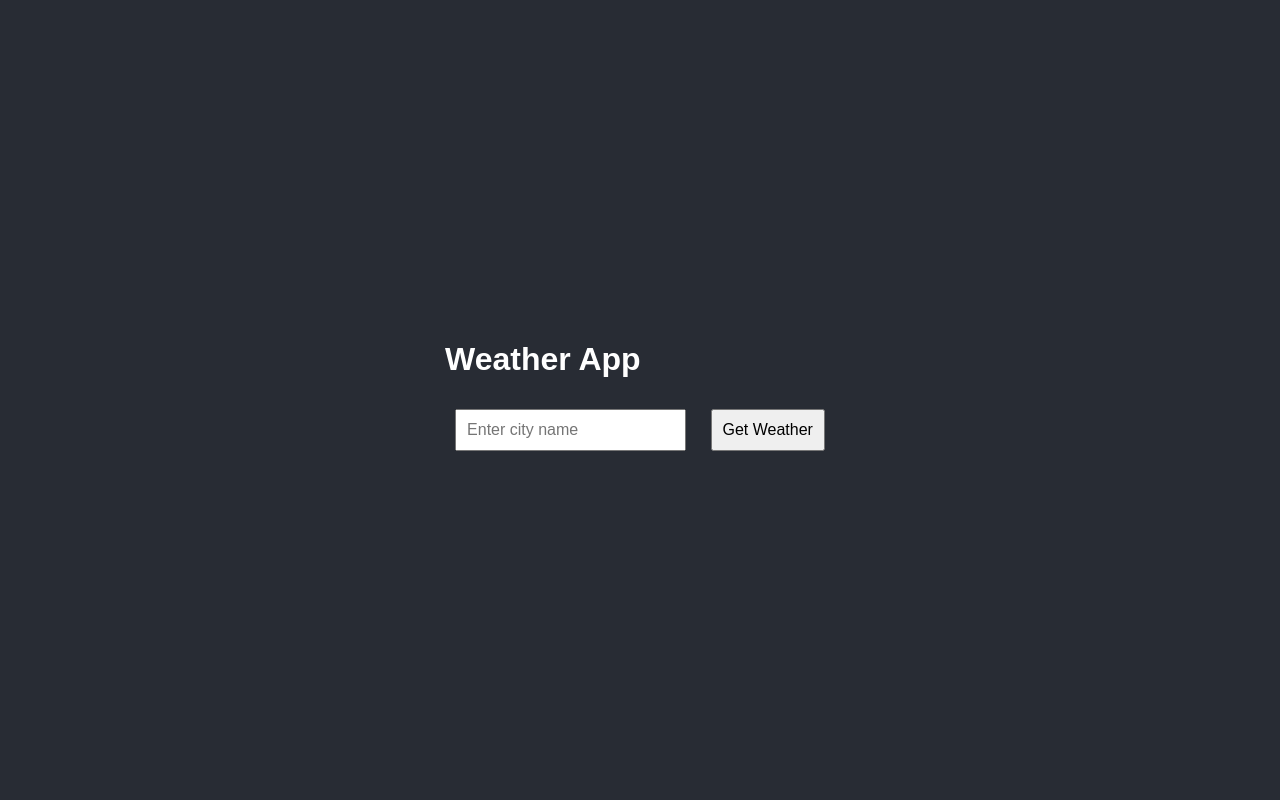
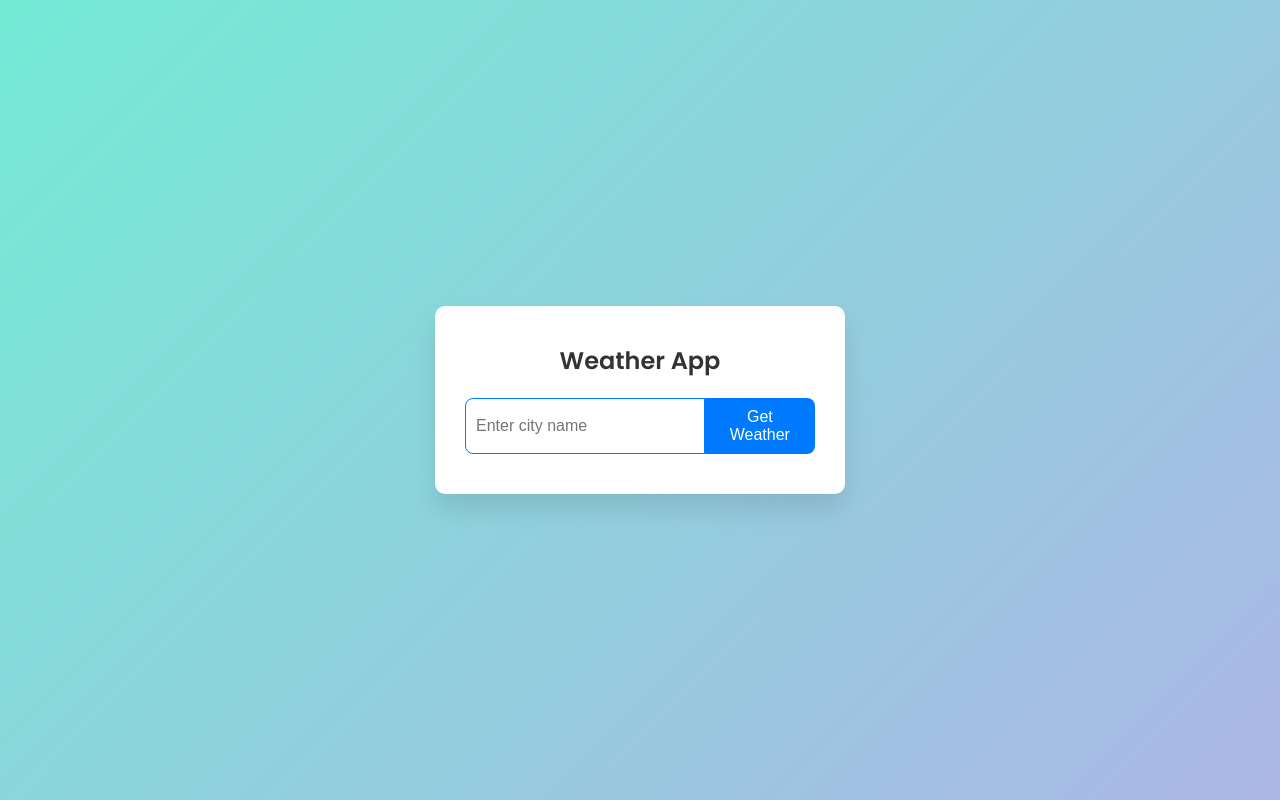
Before and after one commit to darshafat/kashmirweather, a plain HTML site: page index.html in a window 1280 px wide. Drawn offline with Linux system fonts and the light colour scheme.

Commit message:
Update styles.css

```diff
--- a/styles.css
+++ b/styles.css
@@ -1,34 +1,88 @@
-/* General Styles */
 body {
-    font-family: Arial, sans-serif;
-    background-color: #282c34;
-    color: #fff;
+    font-family: 'Poppins', sans-serif;
+    background: linear-gradient(135deg, #74ebd5 0%, #ACB6E5 100%);
     margin: 0;
     padding: 0;
-    overflow: hidden;
     display: flex;
     justify-content: center;
     align-items: center;
     height: 100vh;
-}
-
-#app {
-    text-align: center;
-    z-index: 2;
+    color: #333;
+    overflow: hidden;
     position: relative;
 }
 
-input, button {
+.app-container {
+    background-color: #fff;
+    padding: 20px 30px;
+    border-radius: 10px;
+    box-shadow: 0px 15px 25px rgba(0, 0, 0, 0.1);
+    text-align: center;
+    width: 350px;
+    z-index: 10;
+}
+
+h1 {
+    font-size: 24px;
+    margin-bottom: 20px;
+}
+
+.search-container {
+    display: flex;
+    justify-content: center;
+    margin-bottom: 20px;
+}
+
+.search-input {
     padding: 10px;
-    margin: 10px;
+    border-radius: 8px 0 0 8px;
+    border: 1px solid #007bff;
+    width: 70%;
     font-size: 16px;
 }
 
-#weatherInfo, #forecastContainer {
-    margin-top: 20px;
+.search-button {
+    padding: 10px 15px;
+    border-radius: 0 8px 8px 0;
+    background-color: #007bff;
+    color: #fff;
+    border: none;
+    cursor: pointer;
+    font-size: 16px;
 }
 
-/* Background Animation Styles */
+.search-button:hover {
+    background-color: #0056b3;
+}
+
+.weather-info, .forecast-container {
+    margin-top: 20px;
+    animation: fadeIn 0.5s ease-in-out;
+}
+
+.weather-info h2 {
+    font-size: 22px;
+    margin-bottom: 10px;
+}
+
+.weather-info p {
+    font-size: 18px;
+    margin: 5px 0;
+}
+
+.forecast-container h3 {
+    margin-bottom: 15px;
+}
+
+.forecast-container div {
+    margin-bottom: 10px;
+}
+
+@keyframes fadeIn {
+    from { opacity: 0; }
+    to { opacity: 1; }
+}
+
 #backgroundAnimation {
     position: absolute;
     top: 0;
@@ -79,5 +133,3 @@ input, button {
     from { opacity: 0.5; }
     to { opacity: 1; }
 }
-
-/* You can add more styles for different weather conditions */
```
